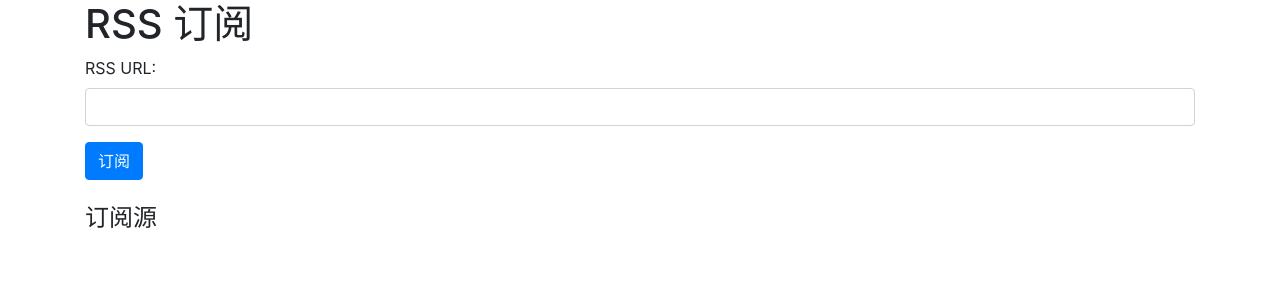
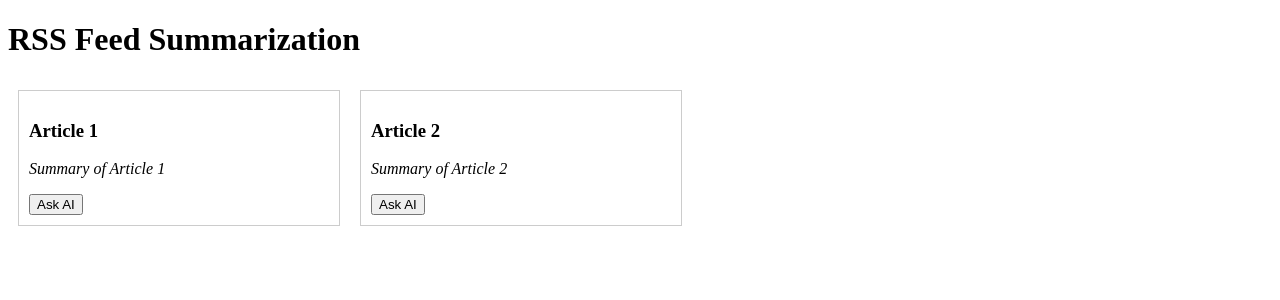
Before and after one commit to hhr346/airead, a Flask app: page / in a window 1280 px wide. Shown: the top 300 px of the page. Run offline with Flask 3, Linux system fonts and the light colour scheme; some libraries are stand-ins or nearby versions.

Commit message:
一个朴素的AI问答，还有诸多需要调整的空间

```diff
--- a/routes.py
+++ b/routes.py
@@ -1,60 +1,52 @@
 # routes.py
 from flask import request, render_template, jsonify
 from summarizer import summarize_content, fetch_rss_content
+import SparkApi
+import feedparser
+
+# 以下密钥信息从控制台获取   https://console.xfyun.cn/services/bm35
+appid = "c29cd28d"     #填写控制台中获取的 APPID 信息
+api_secret = "OWMyNzRjZWU0NTEwZDZiMjMzNmU1YmNi"   #填写控制台中获取的 APISecret 信息
+api_key ="f3eddb259d1f711e3c6bbdcb3dddecf0"    #填写控制台中获取的 APIKey 信息
+
+# https://www.xfyun.cn/doc/spark/Web.html#_1-%E6%8E%A5%E5%8F%A3%E8%AF%B4%E6%98%8E
+domain = "generalv3.5"    # v3.0版本
+Spark_url = "wss://spark-api.xf-yun.com/v3.5/chat"  # v3.5环服务地址
+domain = "general"
+Spark_url = "wss://spark-api.xf-yun.com/v1.1/chat"  # Lite环服务地址
+domain = '4.0Ultra'        # v4.0版本
+Spark_url = "wss://spark-api.xf-yun.com/v4.0/chat"  # v4.0环服务地址
+
+text = []
+def getText(role,content):
+    jsoncon = {}
+    jsoncon["role"] = role
+    jsoncon["content"] = content
+    text.append(jsoncon)
+    return text
 
 def init_routes(app):
-    """
-    @app.route('/')
-    def index():
-        # 显示欢迎信息，然后通过HTML meta标签在2秒后重定向到订阅页面
-        return '''
-            <html>
-                <head>
-                    <meta http-equiv="refresh" content="2;url=/subscribe" />
-                </head>
-                <body>
-                    <h1>欢迎来到RSS订阅网站！</h1>
-                    <p>2秒后将自动跳转到订阅页面...</p>
-                </body>
-            </html>
-        '''
-    # def index():
-    #     return "欢迎来到RSS订阅网站！"
-
-    @app.route('/subscribe', methods=['GET', 'POST'])
-    def subscribe():
-        if request.method == 'POST':
-            rss_url = request.form['rss_url']
-            rss_content = fetch_rss_content(rss_url)
-            print(rss_content)
-
-            # summary = summarize_content(rss_content)
-            # return f"订阅成功！摘要内容: {summary}"
-
-            # 构造HTML来显示RSS内容
-            response_html = "<h2>订阅成功！</h2><ul>"
-            for title, link, content in rss_content:
-                response_html += f"<li><a href='{link}' target='_blank'>{title}</a><p>{content}</p></li>"
-            response_html += "</ul>"
-            return response_html
-
-        return render_template('subscribe.html')
-    """
-
+    # 现有的路由
     @app.route('/')
     def home():
-        return render_template('index.html', sources=[])
+        messages = [{'id': 1, 'title': 'Article 1', 'summary': 'Summary of Article 1'},
+                    {'id': 2, 'title': 'Article 2', 'summary': 'Summary of Article 2'}]
+        return render_template('index.html', messages=messages)
 
-    @app.route('/subscribe', methods=['POST'])
-    def subscribe():
-        rss_url = request.form['rss_url']
-        # 假设这里成功订阅了 RSS 源，并获取了消息数据
-        # 将获取到的源和消息数据传递给前端
-        messages = [{'title': 'Example Article 1'}, {'title': 'Example Article 2'}]  # 示例数据
-        return render_template('index.html', sources=[rss_url], messages=messages, subscribed=True)
+    # 新的路由来处理AI问答
+    @app.route('/ask_ai', methods=['POST'])
+    def ask_ai():
+        data = request.json
+        question = data.get('question')
+        message_id = data.get('message_id')
+        question = getText("user", question)
 
-    @app.route('/summarize', methods=['POST'])
-    def summarize():
-        # 调用你的 API 来生成总结
-        summarized_content = "这是一个总结内容的示例。"
-        return jsonify({'content': summarized_content})
+        # 在这里调用AI的处理逻辑
+        SparkApi.answer = ""
+        print("星火:", end="")
+        SparkApi.main(appid, api_key, api_secret, Spark_url, domain, question)
+        # 获取AI的回答
+        summarized_content = SparkApi.answer
+
+        # 返回JSON格式的响应
+        return jsonify({'answer': summarized_content})
--- a/templates/index.html
+++ b/templates/index.html
@@ -1,85 +1,81 @@
 
 <!DOCTYPE html>
-<html lang="zh-CN">
+<html lang="en">
 <head>
     <meta charset="UTF-8">
-    <meta name="viewport" content="width=device-width, initial-scale=1.0">
-    <title>RSS 订阅</title>
-    <link href="https://stackpath.bootstrapcdn.com/bootstrap/4.5.2/css/bootstrap.min.css" rel="stylesheet">
-    <script src="https://code.jquery.com/jquery-3.5.1.min.js"></script>
+    <title>RSS Feed Summarization</title>
+    <!-- 添加一些CSS样式使界面更美观 -->
     <style>
-        /* 逐字显示效果的样式 */
-        #summary-content {
-            display: none;
-            border: 1px solid #ddd;
+        .message-container {
+            display: flex;
+            flex-wrap: wrap;
+        }
+        .message {
+            border: 1px solid #ccc;
             padding: 10px;
+            margin: 10px;
+            width: 300px;
+            text-align: left;
+        }
+        .summary {
+            margin-top: 10px;
+            font-style: italic;
+        }
+        .question-container {
             margin-top: 20px;
         }
     </style>
 </head>
 <body>
-<div class="container">
-    <h1>RSS 订阅</h1>
-    <form action="/subscribe" method="post">
-        <div class="form-group">
-            <label for="rss_url">RSS URL:</label>
-            <input type="text" id="rss_url" name="rss_url" class="form-control" required>
+    <h1>RSS Feed Summarization</h1>
+
+    <div class="message-container">
+        <!-- 迭代每个消息 -->
+        {% for message in messages %}
+        <div class="message">
+            <h3>{{ message.title }}</h3>
+            <p class="summary">{{ message.summary }}</p>
+            <!-- 增加交互按钮 -->
+            <button onclick="showInteraction('{{ message.id }}')">Ask AI</button>
         </div>
-        <button type="submit" class="btn btn-primary">订阅</button>
-    </form>
+        {% endfor %}
+    </div>
 
-    {% if subscribed %}
-    <script>
-        alert('订阅成功！');
-    </script>
-    {% endif %}
-
-    <div class="row mt-4">
-        <div class="col-md-3">
-            <!-- 侧边栏显示订阅源 -->
-            <h4>订阅源</h4>
-            <ul class="list-group">
-                {% for source in sources %}
-                <li class="list-group-item">{{ source }}</li>
-                {% endfor %}
-            </ul>
+    <!-- 添加一个对话框和输入框 -->
+    <div id="interaction-modal" style="display:none;">
+        <div>
+            <h2>Ask AI about: <span id="selected-message-id"></span></h2>
+            <textarea id="user-question" rows="4" cols="50"></textarea>
+            <button onclick="sendQuestion()">Submit</button>
         </div>
-        <div class="col-md-9">
-            <!-- 显示每条消息的标题 -->
-            <div class="row">
-                {% for message in messages %}
-                <div class="col-md-4">
-                    <div class="card mb-4">
-                        <div class="card-body">
-                            <h5 class="card-title">{{ message.title }}</h5>
-                            <button class="btn btn-info" onclick="showSummary()">显示总结</button>
-                        </div>
-                    </div>
-                </div>
-                {% endfor %}
-            </div>
+        <div id="ai-response">
+            <!-- AI回答将显示在这里 -->
         </div>
     </div>
 
-    <!-- 显示总结内容的区域 -->
-    <div id="summary-content"></div>
+    <script>
+        function showInteraction(messageId) {
+            document.getElementById("selected-message-id").innerText = messageId;
+            document.getElementById("interaction-modal").style.display = "block";
+        }
 
-    <script>
-        function showSummary() {
-            $.post('/summarize', function(data) {
-                let text = data.content;
-                $('#summary-content').show().text('');
-                let i = 0;
-                let interval = setInterval(function() {
-                    $('#summary-content').append(text[i]);
-                    i++;
-                    if (i >= text.length) {
-                        clearInterval(interval);
-                    }
-                }, 50); // 逐字显示，速度为50ms每个字
-            });
+        function sendQuestion() {
+            const question = document.getElementById("user-question").value;
+            const messageId = document.getElementById("selected-message-id").innerText;
+
+            fetch('/ask_ai', {
+                method: 'POST',
+                headers: {
+                    'Content-Type': 'application/json'
+                },
+                body: JSON.stringify({ question: question, message_id: messageId })
+            })
+            .then(response => response.json())
+            .then(data => {
+                document.getElementById("ai-response").innerText = "AI Response: " + data.answer;
+            })
+            .catch(error => console.error('Error:', error));
         }
     </script>
-</div>
 </body>
 </html>
```
Also changed, not shown: app.py (line endings or trailing spaces).
